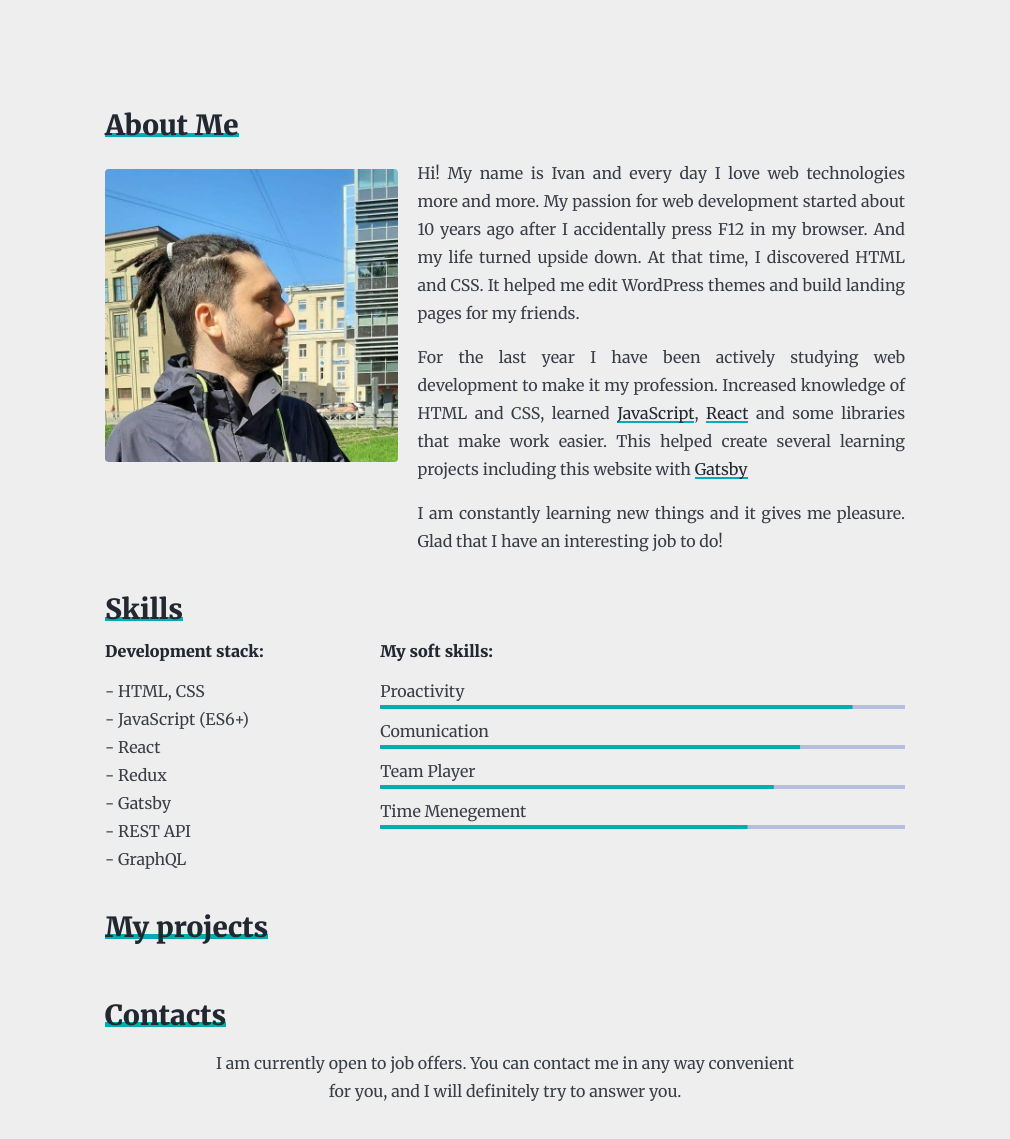
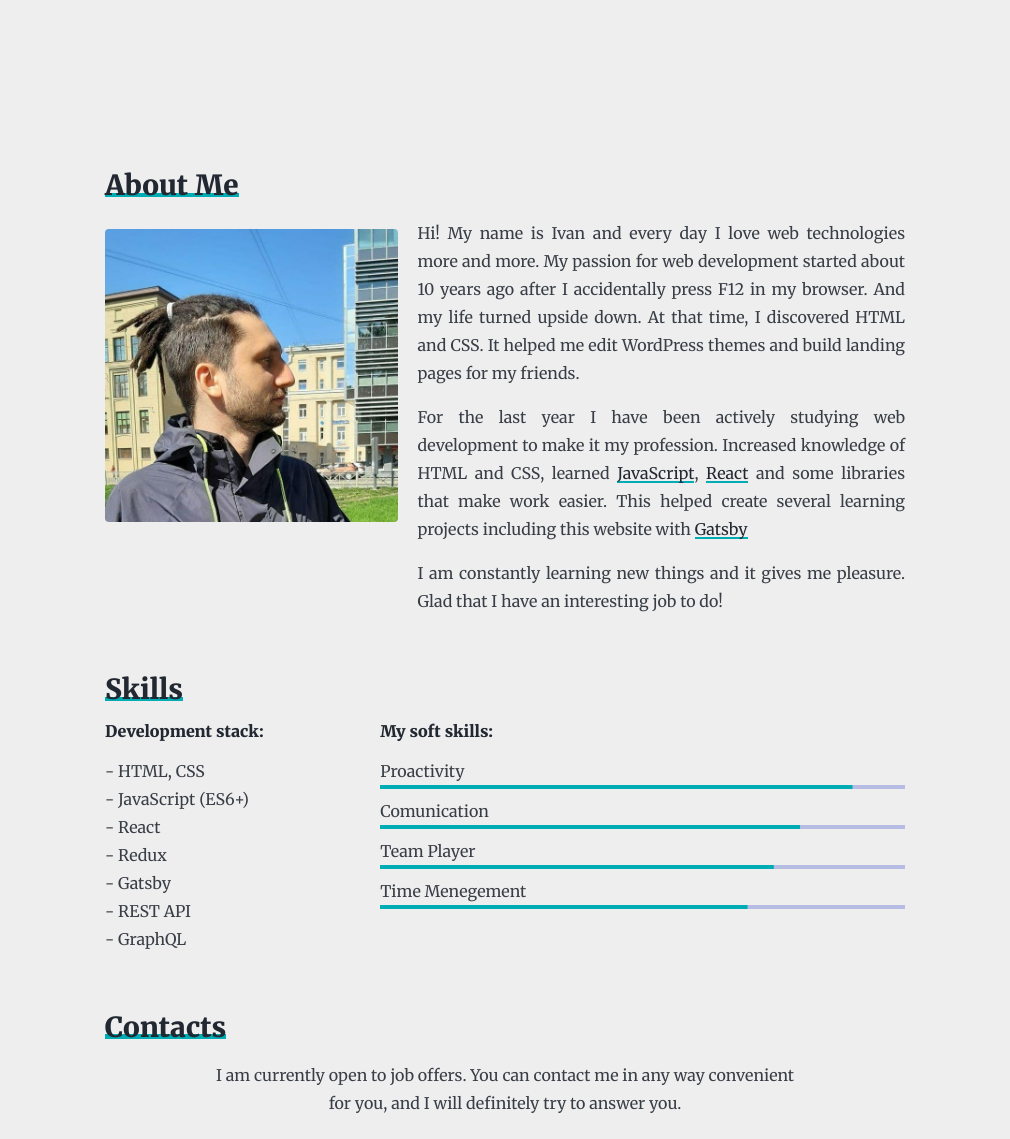
Before and after one commit to xsmirx/xsmirx.com, a Gatsby site: page / in a window 1280 px wide. Shown: the part 689-1828 px from the top of the page, without its empty margins (135-1145 px from the left). Built offline with nearby package versions, Linux system fonts and the light colour scheme; Gatsby itself is replaced by a stand-in of ours; some packages are replaced by stand-ins of ours.

Commit message:
styles fixed

```diff
--- a/src/components/Header/MobileHeader/MobileHeader.jsx
+++ b/src/components/Header/MobileHeader/MobileHeader.jsx
@@ -47,7 +47,7 @@ const StyledButton = styled.button`
 const links = [
   { name: "About Me", link: "#about-me" },
   { name: "Skills", link: "#skills" },
-  { name: "My projects", link: "#my-projects" },
+  // { name: "My projects", link: "#my-projects" },
   { name: "Contacts", link: "#contacts" },
 ];
 
--- a/src/components/Header/MonitorHeader/MonitorHeader.jsx
+++ b/src/components/Header/MonitorHeader/MonitorHeader.jsx
@@ -27,7 +27,7 @@ const StyledDiv = styled.div`
 const links = [
   { name: "About Me", link: "#about-me" },
   { name: "Skills", link: "#skills" },
-  { name: "My projects", link: "#my-projects" },
+  // { name: "My projects", link: "#my-projects" },
   { name: "Contacts", link: "#contacts" },
 ];
 
--- a/src/components/sections/AboutMe.jsx
+++ b/src/components/sections/AboutMe.jsx
@@ -48,8 +48,8 @@ const AboutMe = () => {
   `);
   return (
     <StyledSection>
-      <StyledSectionTitle>
-        <h2 id={"about-me"}>About Me</h2>
+      <StyledSectionTitle id={"about-me"}>
+        <h2>About Me</h2>
       </StyledSectionTitle>
 
       <StyledBlock>
--- a/src/components/sections/Contacts.jsx
+++ b/src/components/sections/Contacts.jsx
@@ -25,8 +25,8 @@ const Contacts = () => {
   `);
   return (
     <StyledSection>
-      <StyledSectionTitle>
-        <h2 id="contacts">Contacts</h2>
+      <StyledSectionTitle id={"contacts"}>
+        <h2>Contacts</h2>
       </StyledSectionTitle>
       <StyledBlock>
         <MDXRenderer>{mdx.body}</MDXRenderer>
--- a/src/components/sections/MyProjects.jsx
+++ b/src/components/sections/MyProjects.jsx
@@ -5,8 +5,8 @@ import StyledSection from "../../styles/StyledSection";
 const MyPropjects = () => {
   return (
     <StyledSection>
-      <StyledSectionTitle>
-        <h2 id={"my-projects"}>My projects</h2>
+      <StyledSectionTitle id={"my-projects"}>
+        <h2>My projects</h2>
       </StyledSectionTitle>
     </StyledSection>
   );
--- a/src/components/sections/Skills.jsx
+++ b/src/components/sections/Skills.jsx
@@ -64,8 +64,8 @@ const Skills = () => {
     });
   return (
     <StyledSection>
-      <StyledSectionTitle>
-        <h2 id="skills">Skills</h2>
+      <StyledSectionTitle id="skills">
+        <h2>Skills</h2>
       </StyledSectionTitle>
       <StyledBlock>
         <StyledList>
--- a/src/pages/index.js
+++ b/src/pages/index.js
@@ -3,7 +3,7 @@ import * as React from "react";
 import Layout from "../components/Layout";
 import AboutMe from "../components/sections/AboutMe";
 import Contacts from "../components/sections/Contacts";
-import MyPropjects from "../components/sections/MyProjects";
+// import MyPropjects from "../components/sections/MyProjects";
 import Skills from "../components/sections/Skills";
 import Title from "../components/sections/Title";
 
@@ -28,7 +28,7 @@ const IndexPage = (props) => {
       <Title />
       <AboutMe />
       <Skills />
-      <MyPropjects />
+      {/* <MyPropjects /> */}
       <Contacts />
     </Layout>
   );
--- a/src/styles/StyledSection.js
+++ b/src/styles/StyledSection.js
@@ -2,7 +2,7 @@ import styled from "styled-components";
 
 const StyledSection = styled.section`
   margin: 0 auto;
-  padding: 0 0 5vh 0;
+  /* padding: 0 0 5vh 0; */
 `;
 
 export default StyledSection;
--- a/src/styles/StyledSectionTitle.js
+++ b/src/styles/StyledSectionTitle.js
@@ -1,6 +1,6 @@
 import styled from "styled-components";
 
-const StyledSectionTitle = styled.div`
-  padding: 0 0 2vh 0;
+const StyledSectionTitle = styled.div.attrs((props) => ({ id: props.id }))`
+  padding: 60px 0 2vh 0;
 `;
 export default StyledSectionTitle;
```
